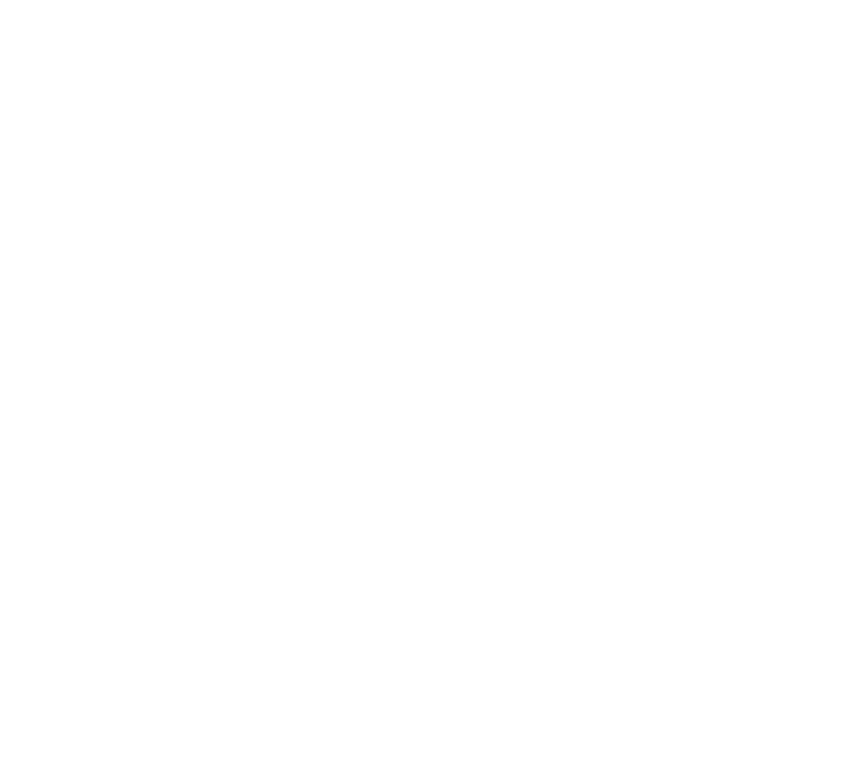
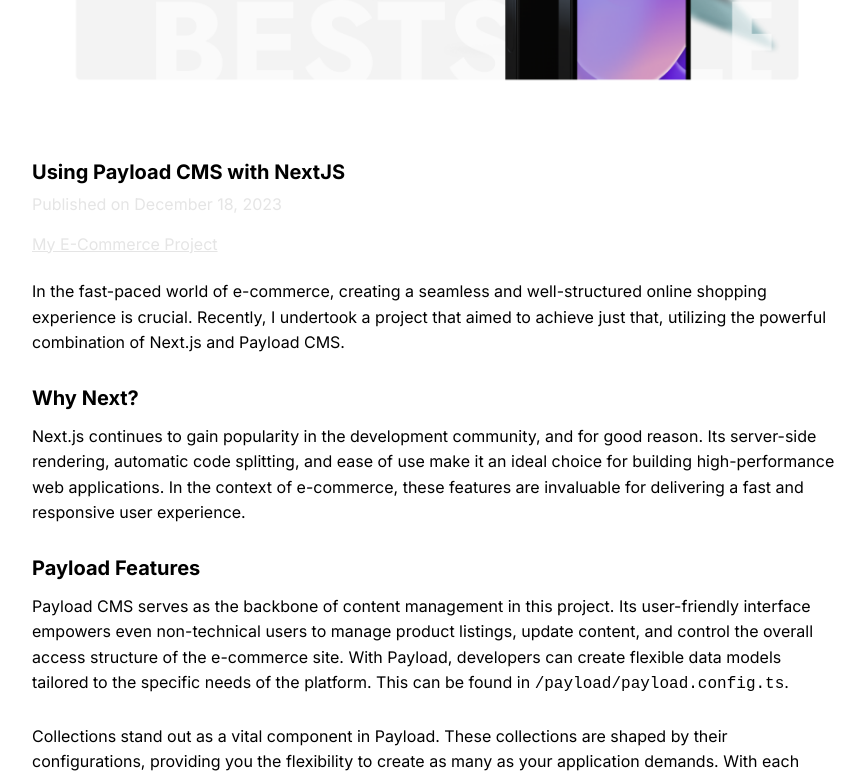
Before and after one commit to nathanpotter17/NextPortfolio, a Next.js app: page /blog/p2 in a window 1280 px wide. Before the commit this address had no page. Shown: the part 500-1278 px from the top of the page, without its empty margins (203-1068 px from the left). Before the commit the page ends 800 px from the top, so only its background shows below. Built offline with nearby package versions, Linux system fonts and the light colour scheme.

Commit message:
feat: new blog post / UI improvements

```diff
--- a/app/blog/p1/page.tsx
+++ b/app/blog/p1/page.tsx
@@ -8,7 +8,7 @@
     <div className={styles.container}>
       <div className={styles.main}>
         <img
-          src="/serenity2.png"
+          src="/stillroom.png"
           alt="Blog Post Image"
           className={styles.image}
         />
--- /dev/null
+++ b/app/blog/p2/p2.module.css
@@ -0,0 +1,79 @@
+.container {
+  max-width: 850px;
+  margin: auto;
+  margin-top: 100px;
+  padding: 20px;
+}
+
+.main {
+  text-align: left;
+}
+
+.title {
+  font-size: 20px;
+  margin-bottom: 10px;
+}
+
+.date {
+  color: var(--gray50);
+  margin-bottom: 20px;
+}
+
+.content {
+  font-size: 16px;
+  line-height: 1.6;
+}
+
+.image {
+  width: 100%;
+  height: auto;
+  border-radius: 8px;
+  margin-bottom: 10px;
+}
+
+.backButton {
+  margin-left: auto;
+  margin-top: 20px;
+  padding: 10px;
+  max-width: 120px;
+  display: flex;
+  font-size: 14px;
+  justify-content: center;
+  color: white;
+  border: none;
+  border-radius: 5px;
+  background-color: var(--bgSoft);
+  padding: 10px;
+  transition: transform 0.3s ease;
+  cursor: pointer;
+}
+
+.backButton:hover {
+  transform: scale(1.05);
+}
+
+.footer {
+  text-align: center;
+  margin-top: 40px;
+  margin-bottom: 100px;
+  padding-top: 20px;
+  border-top: 1px solid var(--gray50);
+}
+
+.footer p {
+  margin: 0;
+  color: var(--gray50);
+  font-size: 14px;
+}
+
+@media screen and (max-width: 800px) {
+  .container {
+    margin-top: 80px;
+  }
+}
+
+@media (prefers-color-scheme: dark) {
+  .backButton {
+    background-color: var(--bg-dark-elements);
+  }
+}
--- /dev/null
+++ b/app/blog/p2/page.tsx
@@ -0,0 +1,100 @@
+"use client";
+import React from "react";
+import styles from "./p2.module.css";
+import Link from "next/link";
+
+export default function Post2() {
+  return (
+    <div className={styles.container}>
+      <div className={styles.main}>
+        <img src="/home.png" alt="Blog Post Image" className={styles.image} />
+        <h1 className={styles.title}>Using Payload CMS with NextJS</h1>
+        <p className={styles.date}>Published on December 18, 2023</p>
+        <a
+          style={{
+            textDecoration: "underline",
+            color: "#acacac50",
+          }}
+          href="https://github.com/nathanpotter17/NextE-Com"
+        >
+          My E-Commerce Project
+        </a>
+        <div className={styles.content}>
+          <br />
+          <p>
+            In the fast-paced world of e-commerce, creating a seamless and
+            well-structured online shopping experience is crucial. Recently, I
+            undertook a project that aimed to achieve just that, utilizing the
+            powerful combination of Next.js and Payload CMS.
+          </p>
+          <br />
+          <h1 className={styles.title}>Why Next?</h1>
+          <p>
+            Next.js continues to gain popularity in the development community,
+            and for good reason. Its server-side rendering, automatic code
+            splitting, and ease of use make it an ideal choice for building
+            high-performance web applications. In the context of e-commerce,
+            these features are invaluable for delivering a fast and responsive
+            user experience.
+          </p>
+          <br />
+          <h1 className={styles.title}>Payload Features</h1>
+          <p>
+            Payload CMS serves as the backbone of content management in this
+            project. Its user-friendly interface empowers even non-technical
+            users to manage product listings, update content, and control the
+            overall access structure of the e-commerce site. With Payload,
+            developers can create flexible data models tailored to the specific
+            needs of the platform. This can be found in{" "}
+            <code>/payload/payload.config.ts</code>.
+          </p>
+          <br />
+          <p>
+            Collections stand out as a vital component in Payload. These
+            collections are shaped by their configurations, providing you the
+            flexibility to create as many as your application demands. With each
+            collection, a new instance is automatically set up in your selected
+            database, aligning with the fields you've defined. Picture
+            collections as conventional database counterparts, each featuring a
+            distinct URL, fields, labels, admin settings, and preferences for
+            document authentication and uploads. For detailed information, refer
+            to <code>/payload/payload-types.ts</code>.
+          </p>
+          <br />
+          <p>
+            Similar to collections, globals are one-off elements, perfect for
+            use in headers, navigations, banners, or footers. Modifying the
+            globals is the easiest way to quickly make your app stand out. Next,
+            redefine the re-usables! Navigate to{" "}
+            <code>./App/_Components/anyComponent</code>, find the component you
+            want to change, and go to index.tsx and index.module.scss to begin
+            component re-creation.
+          </p>
+          <br />
+          <h1 className={styles.title}>Conclusion</h1>
+          <p>
+            Payload CMS stands as a testament to the capabilities of flexible
+            data models in the realm of e-commerce. The integration of a robust
+            frontend framework with a flexible and user-friendly content
+            management system has resulted in a powerful platform that balances
+            developer control with content management that anyone can
+            understand.
+          </p>
+        </div>
+        <br />
+        <a
+          style={{ textDecoration: "underline", color: "#acacac50" }}
+          href="https://www.youtube.com/watch?v=3JUsg-WsU9o"
+        >
+          Source: JavaScript Mastery
+        </a>
+        <div className={styles.backButton}>
+          <Link href="/blog">Back to Blog</Link>
+        </div>
+        <footer className={styles.footer}>
+          <p>&copy; 2023 NSP Blog</p>
+        </footer>
+      </div>
+    </div>
+  );
+}
--- a/app/page.module.css
+++ b/app/page.module.css
@@ -73,8 +73,7 @@
 
 .form {
   display: flex;
-  width: 90%;
-  max-width: 620px;
+  width: fit-content;
   flex-direction: column;
   background-color: #ffffff;
   box-shadow: 0 0 10px rgba(0, 0, 0, 0.1);
```
Also changed, not shown: app/blog/page.tsx (+14 -1 lines), public/home.png (added), 1 other file (tests, documents, lock files or other folders).
